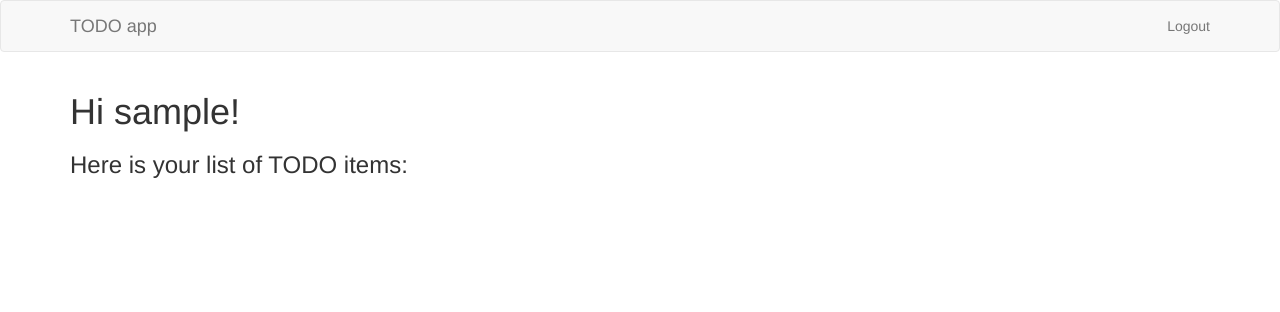
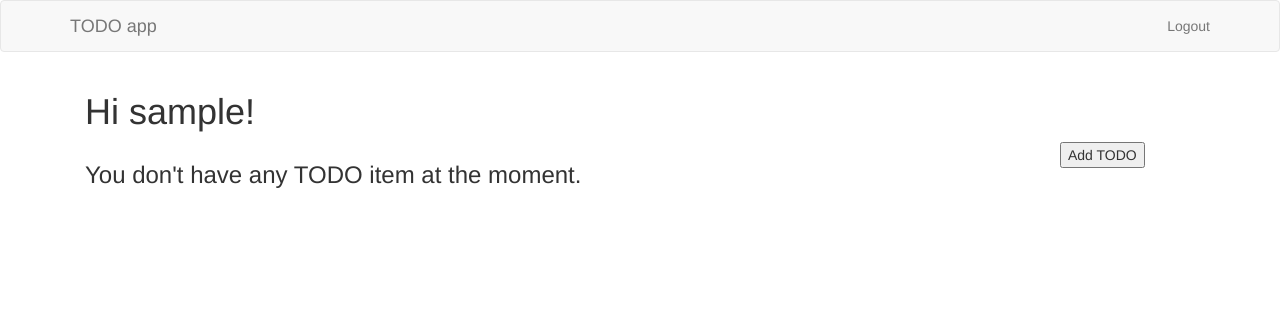
Before and after one commit to Mabelal/TwoFish, a Flask app: page /home/ in a window 1280 px wide. Shown: the top 312 px of the page. Run offline with Flask 2, Linux system fonts and the light colour scheme; the visitor is signed in with stand-in values (Sample User, id 1); data comes from the database, SQL or seed files in the repository; data that the repository does not hold is empty; some libraries are stand-ins or nearby versions.

Commit message:
Wth is going on

```diff
--- a/src/database/models.py
+++ b/src/database/models.py
@@ -9,7 +9,7 @@ class User(UserMixin, db.Model):
     id = db.Column(db.Integer, primary_key=True)
     username = db.Column(db.String(15), index=True, unique=True)
     password_hash = db.Column(db.String(128))
-    todos = db.relationship("ToDO", backref="author", lazy="dynamic")
+    todos = db.relationship("Todo", backref="author", lazy="dynamic")
 
     def __init__(self, username, password):
         self.username = username
@@ -25,7 +25,7 @@ class User(UserMixin, db.Model):
         return "<User {}>".format(self.username)
 
 
-class ToDO(db.Model):
+class Todo(db.Model):
     id = db.Column(db.Integer, primary_key=True)
     title = db.Column(db.String(64))
     body = db.Column(db.String(150))
@@ -34,4 +34,4 @@ class ToDO(db.Model):
     user_id = db.Column(db.Integer, db.ForeignKey("user.id"))
 
     def __repr__(self):
-        return "<ToDO {}>".format(self.title)
+        return "<Todo {}>".format(self.title)
--- a/src/routes/todos_controller.py
+++ b/src/routes/todos_controller.py
@@ -1,13 +1,19 @@
-from flask import render_template, Blueprint
+from flask import redirect, url_for, render_template, Blueprint
 from flask_login import login_required
 from src.todos import todos_service
+from src.todos.todos_view import TodoForm
 
 todos_controller_bp = Blueprint(
     "todos_controller", __name__, url_prefix="/home", template_folder="../templates"
 )
 
 
-@todos_controller_bp.route("/", methods=["GET"])
+@todos_controller_bp.route("/", methods=["GET", "POST"])
 @login_required
 def home():
-    return render_template("home_form.html", title="Home")
+    form = TodoForm()
+    if form.validate_on_submit():
+        todos_service.add_todo()
+        # todos_service.delete_all()
+        return redirect(url_for("todos_controller.home"))
+    return render_template("home_form.html", title="Home", form=form, todos=todos_service.get_todos())
--- a/src/templates/home_form.html
+++ b/src/templates/home_form.html
@@ -1,6 +1,25 @@
 {% extends "base.html" %}
 
 {% block app_content %}
-    <h1>Hi {{ current_user.username }}!</h1>
-    <h3>Here is your list of TODO items:</h3>
+    <div class="container">
+        <h1>Hi {{ current_user.username }}!</h1>
+        <div class="row">
+            <div class="col-sm-10">
+                {% if todos|length > 0 %}
+                    <h3>Here is your list of TODO items:</h3>
+                    {% for todo in todos %}
+                         {{ todo }}
+                    {% endfor %}
+                {% else %}
+                    <h3>You don't have any TODO item at the moment.</h3>
+                {% endif %}
+            </div>
+            <div class="col-sm-2">
+                <form action="" method="post">
+                    {{ form.hidden_tag() }}
+                    {{ form.submit() }}
+                </form>
+            </div>
+        </div>
+    </div>
 {% endblock %}
--- a/src/todos/todos_service.py
+++ b/src/todos/todos_service.py
@@ -1 +1,19 @@
-# todos service
+from flask_login import current_user
+from src.database.models import db, Todo
+
+
+def get_todos():
+    return current_user.todos.all()
+
+
+def add_todo():
+    todo = Todo(title="My first TODO", body="...", author=current_user)
+    db.session.add(todo)
+    db.session.commit()
+
+
+def delete_all():
+    todos = current_user.todos.all()
+    for t in todos:
+        db.session.delete(t)
+    db.session.commit()
--- /dev/null
+++ b/src/todos/todos_view.py
@@ -0,0 +1,7 @@
+from flask_wtf import FlaskForm
+from wtforms import SubmitField
+
+
+class TodoForm(FlaskForm):
+    submit = SubmitField("Add TODO")
+    delete = SubmitField("Delete")
```
Also changed, not shown: 1 other file.
